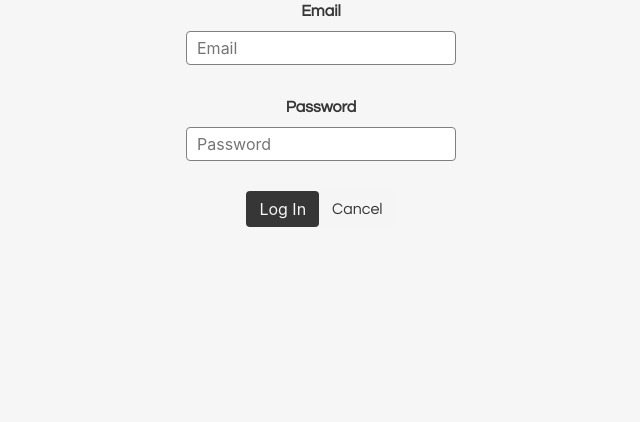
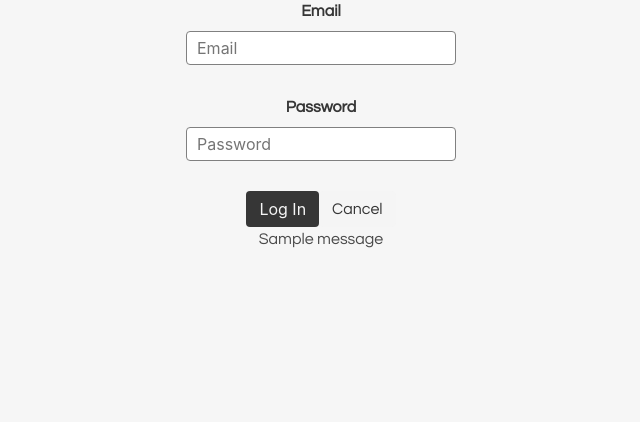
Before and after one commit to ch264/hangry, a Flask app: page /login in a window 1280 px wide. Shown: the part 103-525 px from the top of the page, without its empty margins (319-959 px from the left). Run offline with Flask 2, Linux system fonts and the light colour scheme; one stand-in notice (Sample message) is shown; some libraries are stand-ins or nearby versions.

Commit message:
adds error messages back to template

```diff
--- a/templates/login.html
+++ b/templates/login.html
@@ -15,4 +15,13 @@
       <button type="submit" class="button is-dark">Log In</button><a href="{{ url_for('index') }}" class="button is-light">Cancel</a>
     </div>
   </form>
+
+  {% with messages = get_flashed_messages(with_categories=True) %}
+    {% if messages %}
+      {% for category, message in messages %}
+        <div class="{{category}} has-text-centered">{{ message }}</div>
+      {% endfor %}
+    {% endif %}
+  {% endwith %}
+
 {% endblock %}
```
Lines whose indentation alone changed are shown as unchanged.
